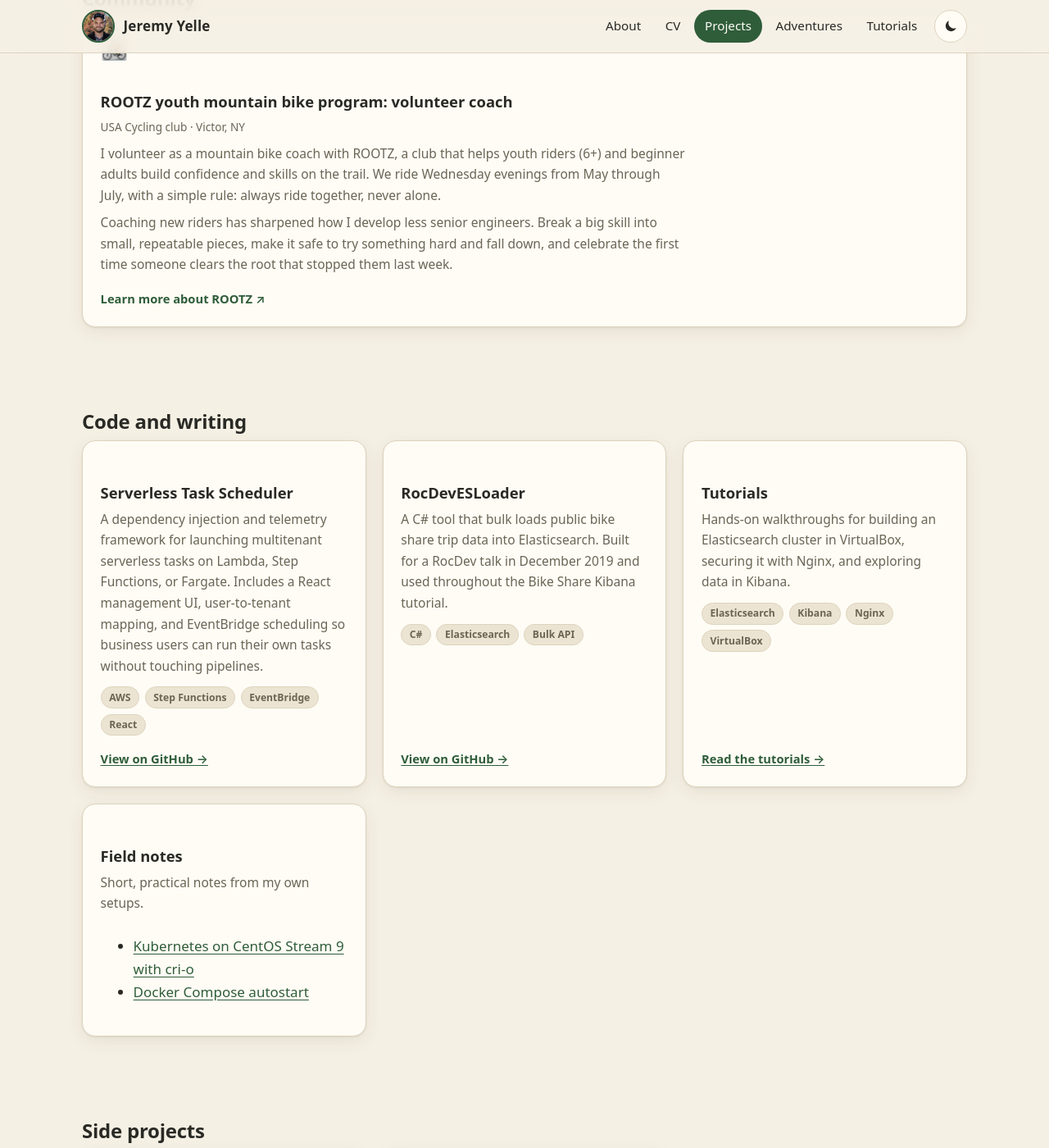
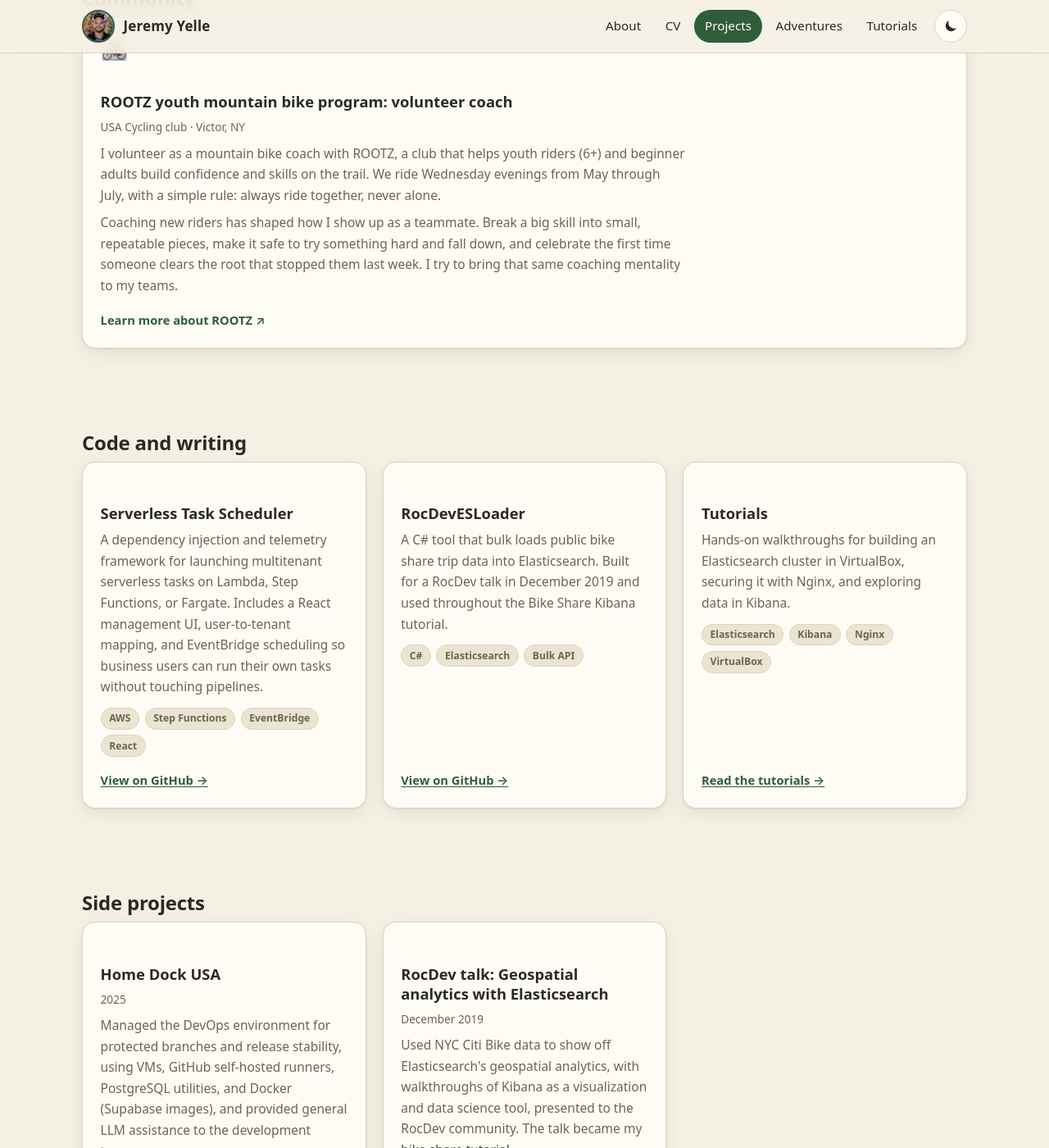
Before and after one commit to jdyelle/jdyelle.github.io, a Jekyll site: the page built from projects.md, in a window 1280 px wide and 1400 px high, scrolled down 265 px. Shown: the whole window at 82% size. Built offline with Jekyll 4.4.1, drawn with Linux system fonts in a browser that asks for light colours.

Commit message:
Refinements

```diff
--- a/_config.yml
+++ b/_config.yml
@@ -7,7 +7,6 @@ lang: en
 author:
   name: Jeremy Yelle
   location: Rochester, NY
-  email: jeremy.yelle@gmail.com
   linkedin: jeremyyelle
   github: jdyelle
   avatar: /assets/img/avatar.jpg
--- a/_includes/footer.html
+++ b/_includes/footer.html
@@ -4,7 +4,6 @@
     <ul class="social">
       <li><a href="https://www.linkedin.com/in/{{ site.author.linkedin }}/" rel="me noopener">LinkedIn</a></li>
       <li><a href="https://github.com/{{ site.author.github }}" rel="me noopener">GitHub</a></li>
-      <li><a href="mailto:{{ site.author.email }}">Email</a></li>
     </ul>
   </div>
 </footer>
--- a/projects.md
+++ b/projects.md
@@ -10,7 +10,7 @@ permalink: /projects/
     <h3>ROOTZ youth mountain bike program: volunteer coach</h3>
     <div class="meta">USA Cycling club &middot; Victor, NY</div>
     <p>I volunteer as a mountain bike coach with ROOTZ, a club that helps youth riders (6+) and beginner adults build confidence and skills on the trail. We ride Wednesday evenings from May through July, with a simple rule: always ride together, never alone.</p>
-    <p>Coaching new riders has sharpened how I develop less senior engineers. Break a big skill into small, repeatable pieces, make it safe to try something hard and fall down, and celebrate the first time someone clears the root that stopped them last week.</p>
+    <p>Coaching new riders has shaped how I show up as a teammate. Break a big skill into small, repeatable pieces, make it safe to try something hard and fall down, and celebrate the first time someone clears the root that stopped them last week. I try to bring that same coaching mentality to my teams.</p>
     <span class="more">Learn more about ROOTZ &nearr;</span>
   </a>
 </section>
@@ -36,14 +36,6 @@ permalink: /projects/
     <ul class="chips"><li>Elasticsearch</li><li>Kibana</li><li>Nginx</li><li>VirtualBox</li></ul>
     <a class="more" href="{{ '/Tutorials/' | relative_url }}">Read the tutorials &rarr;</a>
   </div>
-  <div class="card">
-    <h3>Field notes</h3>
-    <p>Short, practical notes from my own setups.</p>
-    <ul>
-      <li><a href="{{ '/Notes/centos_stream_9_kubernetes.txt' | relative_url }}">Kubernetes on CentOS Stream 9 with cri-o</a></li>
-      <li><a href="{{ '/Notes/docker_compose_autostart.txt' | relative_url }}">Docker Compose autostart</a></li>
-    </ul>
-  </div>
 </div>
 </section>
 
```
Also changed, not shown: about.md (+1 -2 lines), adventures.md (+1 -1 lines), cv.md (+0 -1 lines).
